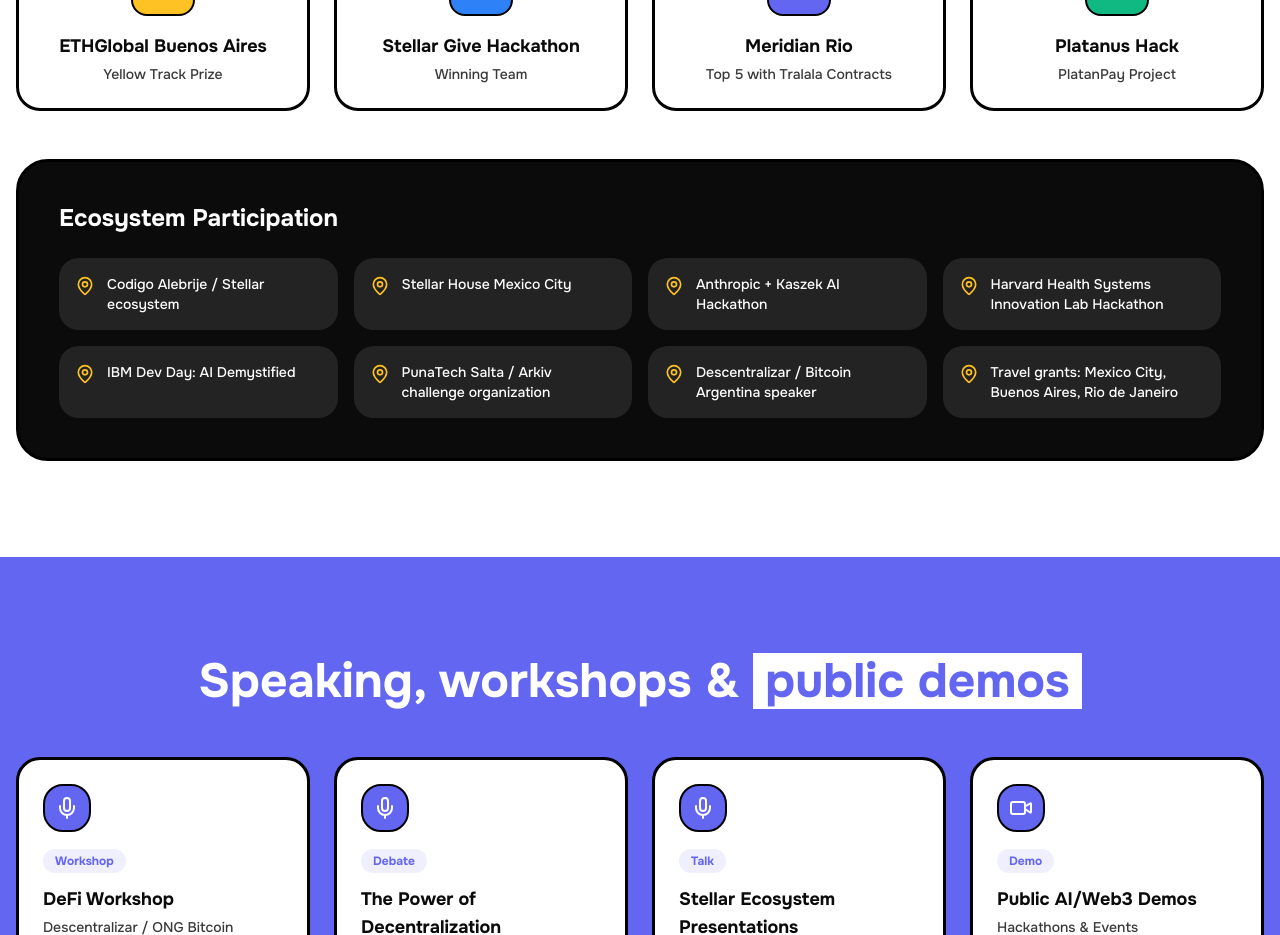
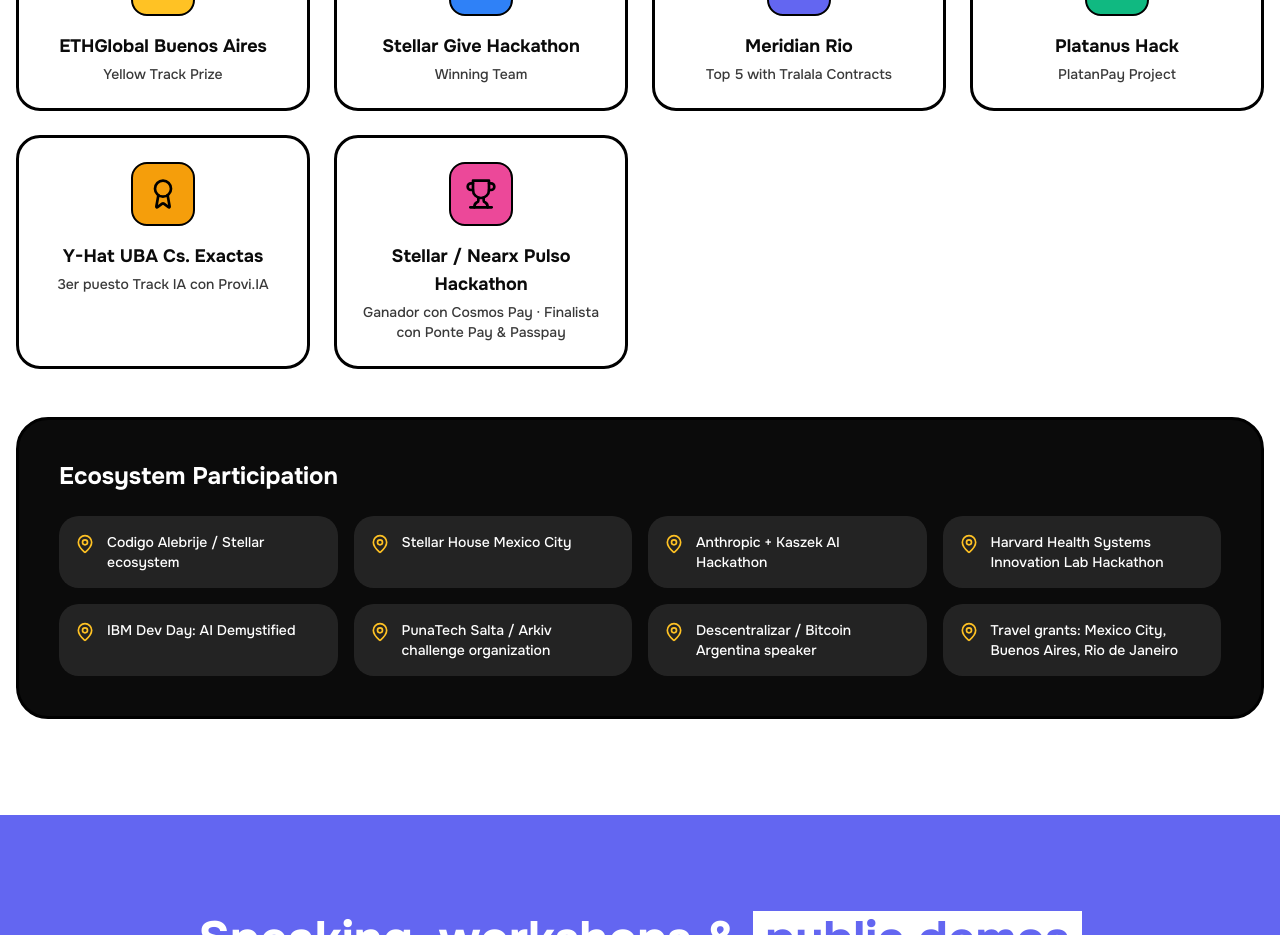
Before and after one commit to leocagli/portfolio-leocagli, a Next.js app: page / in a window 1280 px wide. Shown: the part 8520-9455 px from the top of the page. Built offline with nearby package versions, Linux system fonts and the light colour scheme.

Commit message:
feat: add new awards to awards section component
Added three new awards with titles, descriptions, icons, and colors.

Co-authored-by: leocagli <71848659+leocagli@users.noreply.github.com>

```diff
--- a/components/awards-section.tsx
+++ b/components/awards-section.tsx
@@ -28,6 +28,18 @@ export function AwardsSection() {
       description: "PlatanPay Project",
       icon: Trophy,
       color: "bg-[#10B981]",
+    },
+    {
+      title: "Y-Hat UBA Cs. Exactas",
+      description: "3er puesto Track IA con Provi.IA",
+      icon: Award,
+      color: "bg-[#F59E0B]",
+    },
+    {
+      title: "Stellar / Nearx Pulso Hackathon",
+      description: "Ganador con Cosmos Pay · Finalista con Ponte Pay & Passpay",
+      icon: Trophy,
+      color: "bg-[#EC4899]",
     },
   ]
 
```
